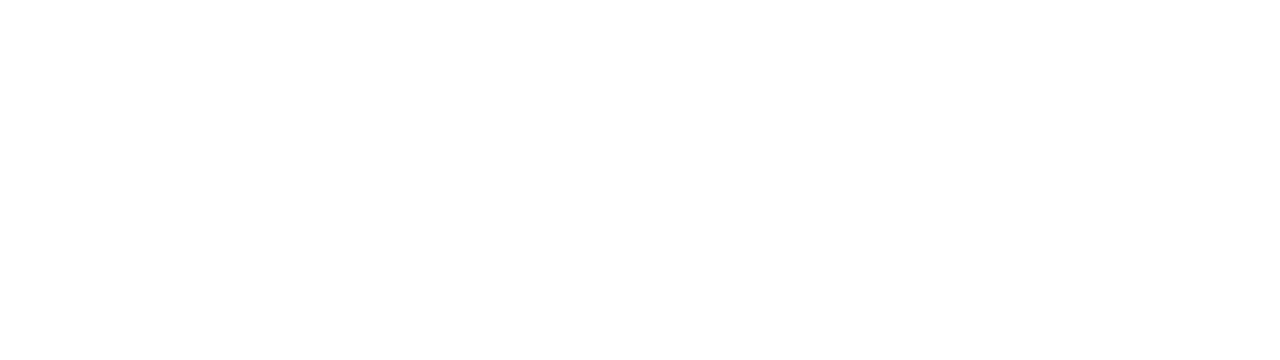
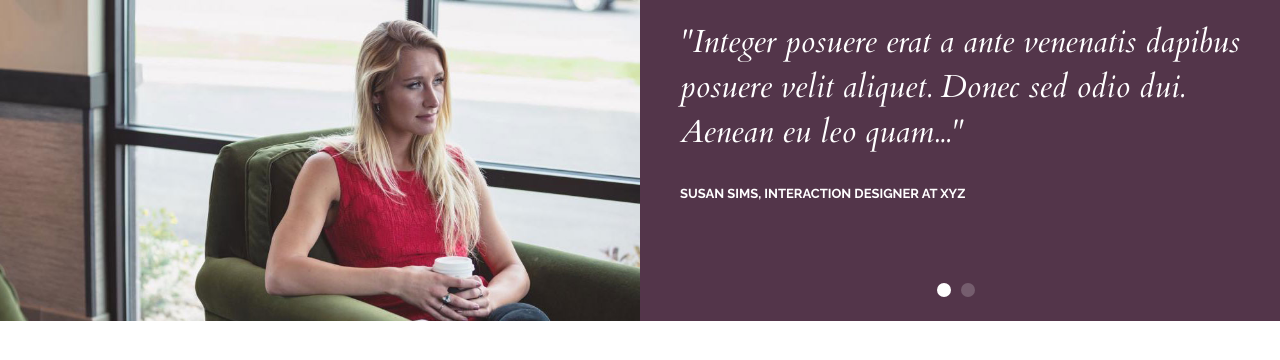
Before and after one commit to milad-2003/activebox, a plain HTML site: page index.html in a window 1280 px wide. Drawn offline with nearby package versions, Linux system fonts and the light colour scheme.

Commit message:
Making the testimonial section.

```diff
--- a/css/style.css
+++ b/css/style.css
@@ -231,4 +231,97 @@ p {
 .team__links > a {
   text-align: center;
 }
-/* Keeping the link icons in the center of their box */
+
+/*Testimonial Block*/
+
+.testimonials {
+  position: relative;
+  background-color: #53354a;
+}
+
+.mySlide {
+  display: grid;
+  opacity: 0;
+  transition: opacity 1s ease-in;
+}
+
+.testimonial__content {
+  position: relative;
+  padding: 0 2rem;
+  text-align: left;
+}
+
+.testimonial__image {
+  width: 100%;
+  align-self: center;
+}
+
+.testimonial__text {
+  color: var(--color-light-text);
+  margin-top: 0;
+  margin-bottom: 3rem;
+  padding-top: 2rem;
+  font-family: "Cardo", serif;
+  font-size: 2.6rem;
+  line-height: 1.4;
+}
+
+.testimonial__name {
+  color: var(--color-light-text);
+  text-transform: uppercase;
+  font-size: 1.3rem;
+  font-weight: 700;
+  padding-bottom: 6rem;
+}
+
+/*TODO: Remember to add click events to dots later*/
+/*TODO: Remember to add click events to dots later*/
+/*TODO: Remember to add click events to dots later*/
+/*TODO: Remember to add click events to dots later*/
+/*TODO: Remember to add click events to dots later*/
+
+.dots {
+  position: absolute;
+  left: 0;
+  right: 0;
+  bottom: 2rem;
+  text-align: center;
+}
+
+.dot {
+  display: inline-block;
+  width: 14px;
+  height: 14px;
+  border-radius: 100%;
+  background-color: var(--color-light-text);
+  opacity: 0.2;
+  margin-right: 0.8rem;
+  border: none;
+  transition: opacity 1s ease-in;
+}
+
+.active {
+  opacity: 1;
+}
+
+/*TODO: Remember to add click events to dots later*/
+/*TODO: Remember to add click events to dots later*/
+/*TODO: Remember to add click events to dots later*/
+/*TODO: Remember to add click events to dots later*/
+/*TODO: Remember to add click events to dots later*/
+
+@media screen and (min-width: 768px) {
+  .testimonial__content {
+    padding: 0 4rem;
+  }
+}
+
+@media screen and (min-width: 1024px) {
+  .mySlide {
+    grid-template-columns: repeat(2, 1fr);
+  }
+
+  .testimonial__text {
+    font-size: 3.2rem;
+  }
+}
--- a/index.html
+++ b/index.html
@@ -14,6 +14,30 @@
     <script src="https://kit.fontawesome.com/63d7357355.js" crossorigin="anonymous"></script>
 </head>
 <body>
+    <section class="testimonials">
+        <div class="mySlide" style="position: absolute; top: 0; right: 0; bottom: 0; left: 0;">
+            <img src="images/testimonial-1.jpg" alt="" class="testimonial__image">
+            <div class="testimonial__content">
+                <p class="testimonial__text">"Integer posuere erat a ante venenatis dapibus posuere velit aliquet. Donec sed odio dui. Aenean eu leo quam..."</p>
+                <p class="testimonial__name">susan sims, interaction designer at xyz</p>
+                <div class="dots">
+                    <button class="dot testimonial1__dots"></button>
+                    <button class="dot testimonial1__dots"></button>
+                </div>
+            </div>
+        </div>
+        <div class="mySlide">
+            <img src="images/testimonial-2.jpg" alt="" class="testimonial__image">
+            <div class="testimonial__content">
+                <p class="testimonial__text">"Cras mattis consectetur purus sit amet fermentum. Donec sed odio dui. Aenean lacinia bibendum nulla sed consectetur...."</p>
+                <p class="testimonial__name">susan sims, interaction designer at xyz</p>
+                <div class="dots">
+                    <button class="dot testimonial2__dots"></button>
+                    <button class="dot testimonial2__dots"></button>
+                </div>
+            </div>
+        </div>
+    </section>
     <script src="js/main.js"></script>
 </body>
 </html>
--- a/js/main.js
+++ b/js/main.js
@@ -7,3 +7,33 @@ $(document).ready(function() {
         $(".work").removeClass("hovered--work");
     });
 });
+
+let slideIndex = 0;
+showSlide();
+
+function showSlide() {
+    let i;
+    let slides = document.getElementsByClassName('mySlide');
+    let dots1 = document.getElementsByClassName('testimonial1__dots');
+    let dots2 = document.getElementsByClassName('testimonial2__dots');
+
+    for (i = 0; i < slides.length; i++) {
+        slides[i].style.opacity = "0";
+    }
+
+    slideIndex++;
+    if (slideIndex > slides.length)
+    slideIndex = 1;
+
+    for (i = 0; i < dots1.length; i++) {
+        dots1[i].className = dots1[i].className.replace(' active', '');
+    }
+    for (i = 0; i < dots2.length; i++) {
+        dots2[i].className = dots2[i].className.replace(' active', '');
+    }
+
+    slides[slideIndex - 1].style.opacity = '1';
+    dots1[slideIndex - 1].className += ' active';
+    dots2[slideIndex - 1].className += ' active';
+    setTimeout(showSlide, 7000);
+}
```
